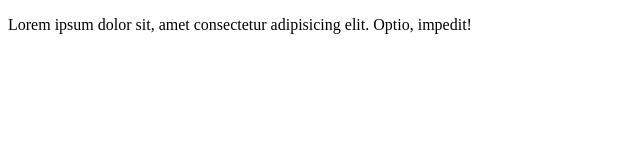
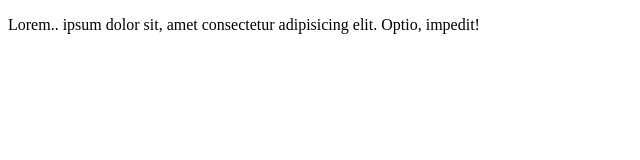
Before and after one commit to marianodegreef/test-repositorio, a plain HTML site: page index.html in a window 1280 px wide. Shown: the full height of the page, 0-640 px from the left. Drawn offline with Linux system fonts and the light colour scheme.

Commit message:
Cambio punto

```diff
--- a/index.html
+++ b/index.html
@@ -10,7 +10,7 @@
 
     <div class="container">
         <div class="row">
-            <p>Lorem ipsum dolor sit, amet consectetur adipisicing elit. Optio, impedit!</p>
+            <p>Lorem.. ipsum dolor sit, amet consectetur adipisicing elit. Optio, impedit!</p>
         </div>
     </div>
 
```
